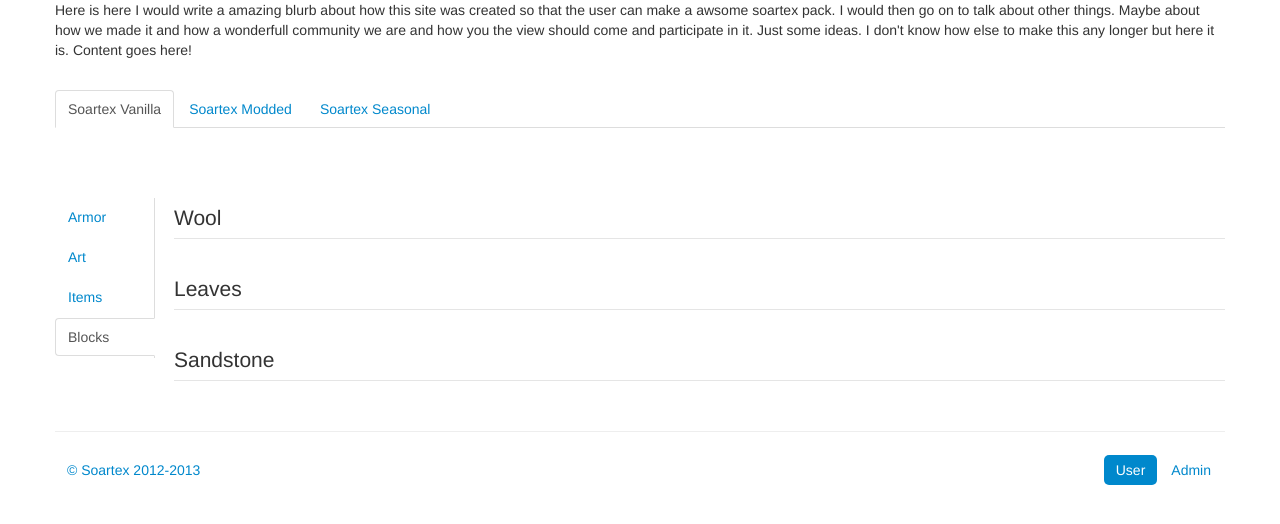
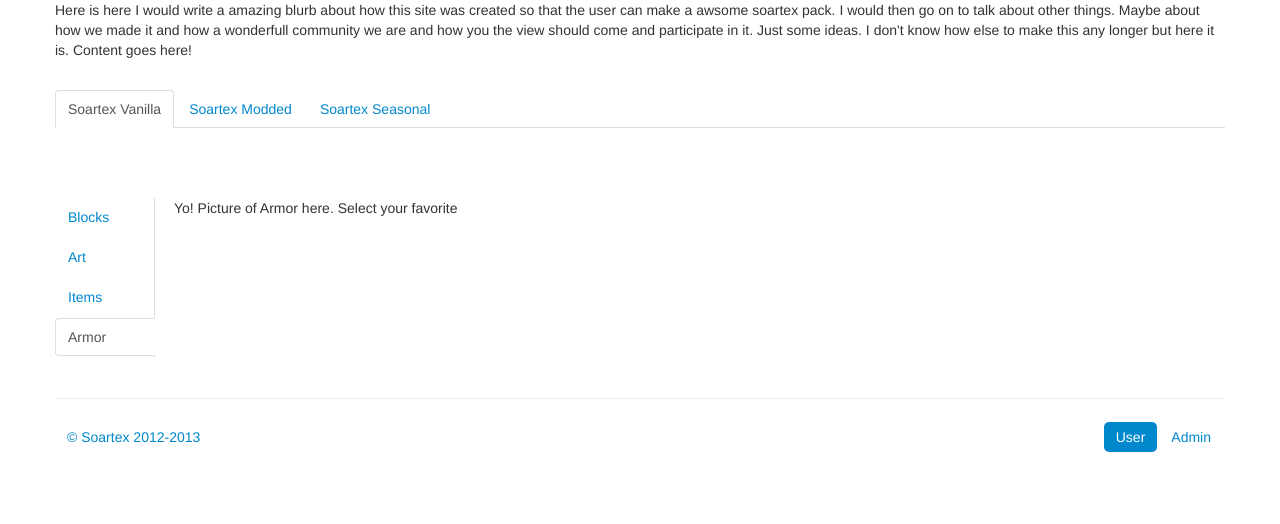
Before and after one commit to Soartex/Soartex-Customizer-v1, a PHP site: page / in a window 1280 px wide, after a click on "Armor". Shown: the part 130-654 px from the top of the page. Run offline with PHP 8.4, Linux system fonts and the light colour scheme.

Commit message:
Added more loops.

```diff
--- a/assets/css/global.css
+++ b/assets/css/global.css
@@ -19,19 +19,19 @@
 
 .texture.texture-hovered {
 
-	background-color: rgba(0, 0, 0, .08);
+	background-color: rgba(0, 0, 0, .18);
 }
 
 .texture.texture-selected {
 
-	box-shadow: inset 0 2px 2px rgba(0, 0, 0, .05);
-	-moz-box-shadow: inset 0 0 2px rgba(0, 0, 0, 0.05);
-	background-color: rgba(0, 0, 0, .042);
+	box-shadow: inset 0 2px 2px rgba(0, 0, 0, .10);
+	-moz-box-shadow: inset 0 0 2px rgba(0, 0, 0, 0.10);
+	background-color: rgba(0, 0, 0, .20);
 }
 
 .texture.texture-selected.texture-hovered {
 
-	background-color: rgba(0, 0, 0, .08);
+	background-color: rgba(0, 0, 0, .20);
 
 }
 
--- a/index.php
+++ b/index.php
@@ -74,7 +74,7 @@
 								<ul class="nav nav-tabs">
 
 									<li class="active">
-										<a data-toggle="tab" href="#stab1">Armor</a>
+										<a data-toggle="tab" href="#stab1">Blocks</a>
 									</li>
 
 									<li>
@@ -86,7 +86,7 @@
 									</li>
 
 									<li>
-										<a data-toggle="tab" href="#stab4">Blocks</a>
+										<a data-toggle="tab" href="#stab4">Armor</a>
 									</li>
 
 								</ul>
@@ -94,132 +94,19 @@
 								<div class="tab-content">
 
 									<div class="tab-pane active" id="stab1">
-										Yo! Picture of Armor here. Select your favorite
+
 									</div>
 
 									<div class="tab-pane" id="stab2">
-										<!--temp code -->
-										<div class="container-fluid">
-											<div class="accordion" id="accordion2">
-												<div class="accordion-group">
-													<div class="accordion-heading">
-														<a class="accordion-toggle" data-toggle="collapse" data-parent="#accordion2" href="#collapseOne">
-														<legend>
-															Wool
-														</legend> </a>
-													</div>
-													<div id="collapseOne" class="accordion-body collapse" style="height: 0px; ">
-														<div class="accordion-inner">
-															<ul class="thumbnails">
-
-															</ul>
-														</div>
-													</div>
-												</div>
-												<div class="accordion-group">
-													<div class="accordion-heading">
-														<a class="accordion-toggle" data-toggle="collapse" data-parent="#accordion2" href="#collapseTwo">
-														<legend>
-															Leaves
-														</legend></a>
-													</div>
-													<div id="collapseTwo" class="accordion-body collapse">
-														<div class="accordion-inner">
-															<ul class="thumbnails">
-
-															</ul>
-														</div>
-													</div>
-												</div>
-												<div class="accordion-group">
-													<div class="accordion-heading">
-														<a class="accordion-toggle" data-toggle="collapse" data-parent="#accordion2" href="#collapseThree">
-														<legend>
-															Sand
-														</legend> </a>
-													</div>
-													<div id="collapseThree" class="accordion-body collapse">
-														<div class="accordion-inner">
-															<ul class="thumbnails">
-
-															</ul>
-														</div>
-													</div>
-												</div>
-												<div class="accordion-group">
-													<div class="accordion-heading">
-														<a class="accordion-toggle" data-toggle="collapse" data-parent="#accordion2" href="#collapseFour">
-														<legend>
-															Sapplings
-														</legend> </a>
-													</div>
-													<div id="collapseFour" class="accordion-body collapse">
-														<div class="accordion-inner">
-															<ul class="thumbnails">
-
-															</ul>
-														</div>
-													</div>
-												</div>
-												<div class="accordion-group">
-													<div class="accordion-heading">
-														<a class="accordion-toggle" data-toggle="collapse" data-parent="#accordion2" href="#collapseFive">
-														<legend>
-															Stone
-														</legend> </a>
-													</div>
-													<div id="collapseFive" class="accordion-body collapse">
-														<div class="accordion-inner">
-															<ul class="thumbnails">
-
-															</ul>
-														</div>
-													</div>
-												</div>
-											</div>
-										</div>
-										<!--End of Temp Code-->
+										Art Pics Here
 									</div>
 									<!--items-->
 									<div class="tab-pane" id="stab3">
-
-										<legend>
-											Brewing Item
-										</legend>
-										<ul class="thumbnails">
-
-										</ul>
-
-										<legend>
-											Cauldron Item
-										</legend>
-										<ul class="thumbnails">
-
-										</ul>
-
+										Yo! Picture of Items here. Select your favorite
 									</div>
 									<!--blocks-->
 									<div class="tab-pane" id="stab4">
-										<legend>
-											Wool
-										</legend>
-										<ul class="thumbnails">
-
-										</ul>
-
-										<legend>
-											Leaves
-										</legend>
-										<ul class="thumbnails">
-
-										</ul>
-
-										<legend>
-											Sandstone
-										</legend>
-										<ul class="thumbnails">
-
-										</ul>
+										Yo! Picture of Armor here. Select your favorite
 									</div>
 								</div>
 							</div>
```
Also changed, not shown: assets/js/main.js (+18 -12 lines).
